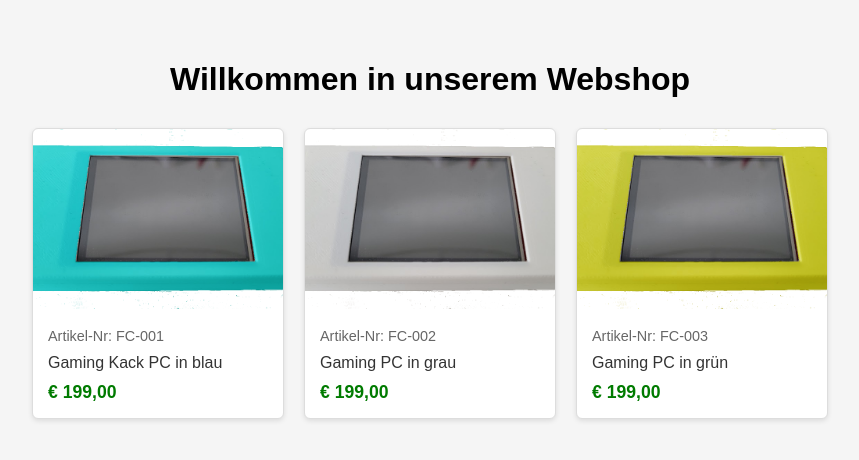
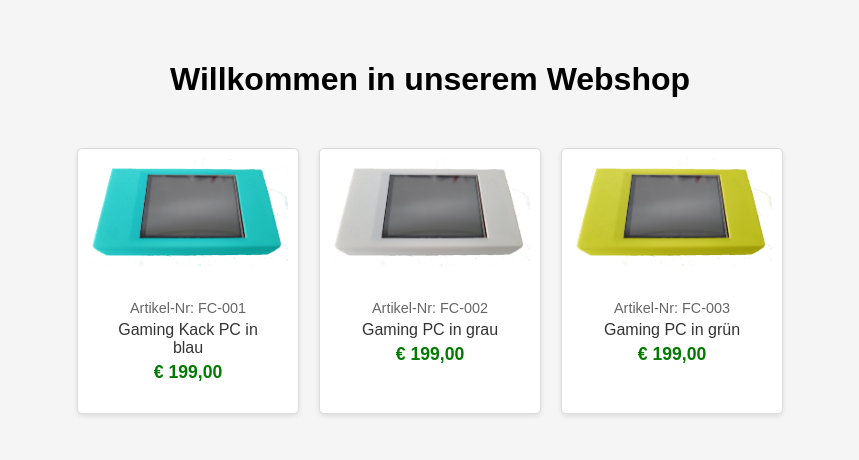
Before and after one commit to philippGtz/E3FIAE-Team-1, a Flask app: page /catalog in a window 1280 px wide. Shown: the top 460 px of the page, without its empty margins (210-1069 px from the left). Run offline with Flask 3, Linux system fonts and the light colour scheme; parts of the project's set-up code (start-up, migrations or seed data) failed here and were passed over.

Commit message:
fix css architecture

```diff
--- a/config_samples.py
+++ /dev/null
@@ -1,4 +0,0 @@
-class Config:
-  DEBUG = True
-  HOST = "" # ausfüllen
-  PORT = # ausfüllen
--- /dev/null
+++ b/static/css/catalog.css
@@ -0,0 +1,61 @@
+/* Navigation Styling */
+.navbar {
+    display: flex;
+    justify-content: space-between;
+    align-items: center;
+    padding: 10px 20px;
+    background-color: #f8f9fa;
+    border-bottom: 1px solid #ddd;
+}
+
+.navbar .logo {
+    font-size: 1.5rem;
+    font-weight: bold;
+}
+
+.navbar .icons {
+    display: flex;
+    gap: 15px;
+}
+
+.navbar .icon-link {
+    text-decoration: none;
+    color: #333;
+    font-size: 1.2rem;
+}
+
+.navbar .icon-link:hover {
+    color: #007bff;
+}
+
+/* Catalog Styling */
+.catalog {
+    display: flex;
+    flex-wrap: wrap;
+    gap: 20px;
+    padding: 20px;
+}
+
+.item {
+    border: 1px solid #ddd;
+    border-radius: 5px;
+    padding: 10px;
+    width: 200px;
+    text-align: center;
+}
+
+.thumbnail {
+    width: 100%;
+    height: auto;
+    border-radius: 5px;
+}
+
+.info {
+    margin-top: 10px;
+}
+
+.artikelnummer,
+.beschreibung,
+.preis {
+    margin: 5px 0;
+}
--- a/static/css/styles.css
+++ b/static/css/index.css
@@ -70,6 +70,8 @@ body {
             border-radius: 8px; /* Rounded corners */
             cursor: pointer; /* Pointer on hover */
             transition: background-color 0.3s ease, transform 0.2s ease;
+            display: block;
+            margin: 0 auto;
         }
 
         button:hover {
--- a/templates/base.html
+++ b/templates/base.html
@@ -5,7 +5,8 @@
     <meta charset="UTF-8">
     <meta name="viewport" content="width=device-width, initial-scale=1.0">
     <title>Home Page</title>
-    <link rel="stylesheet" href="static/css/styles.css">
+    <link rel="stylesheet" href="../static/css/index.css">
+    <link rel="stylesheet" href="../static/css/catalog.css">
 </head>
 
 <body>
--- a/templates/catalog.html
+++ b/templates/catalog.html
@@ -7,7 +7,7 @@
     <meta charset="UTF-8">
     <meta name="viewport" content="width=device-width, initial-scale=1.0">
     <title>Home Page</title>
-    <link rel="stylesheet" href="static/css/styles.css">
+    <link rel="stylesheet" href="../static/css/catalog.css">
 </head>
 
 <body>
--- a/templates/index.html
+++ b/templates/index.html
@@ -7,7 +7,7 @@
     <meta charset="UTF-8">
     <meta name="viewport" content="width=device-width, initial-scale=1.0">
     <title>Home Page</title>
-    <link rel="stylesheet" href="static/css/styles.css">
+    <link rel="stylesheet" href="../static/css/index.css">
 </head>
 
 <body>
```
